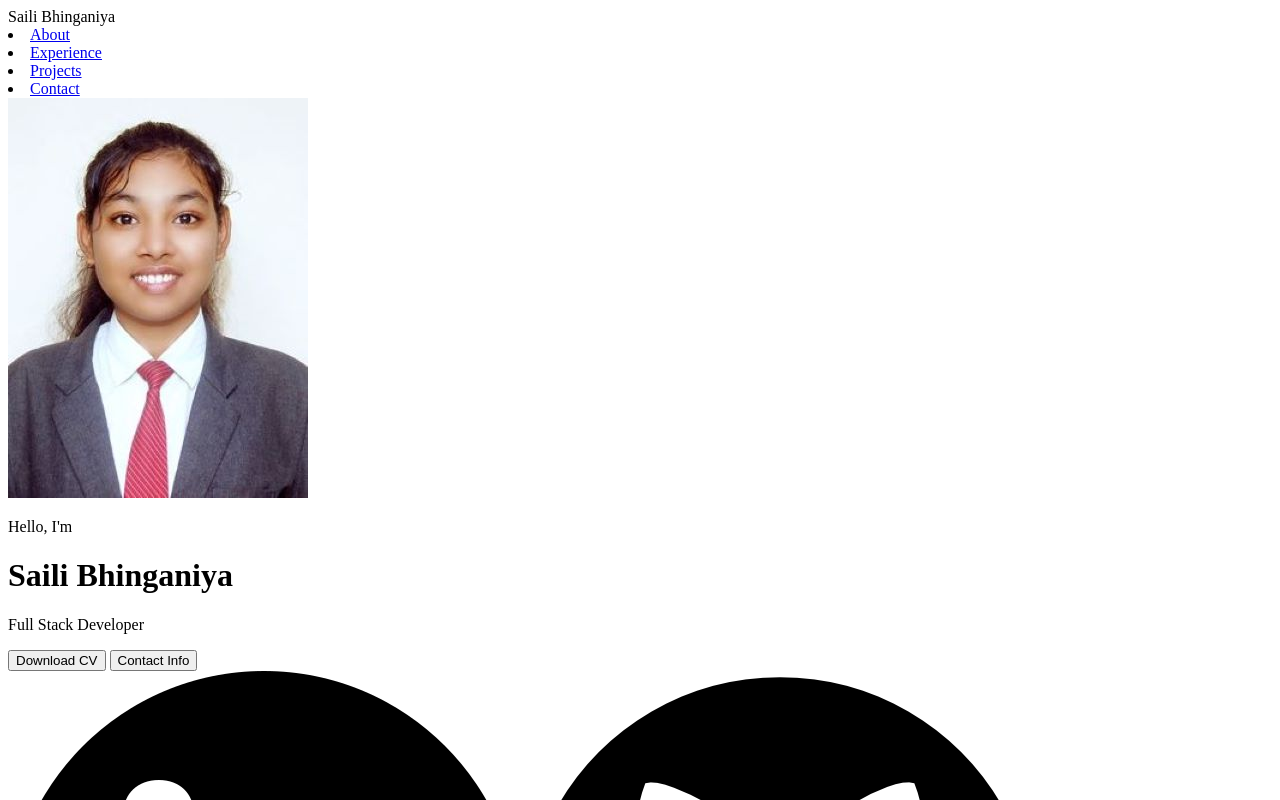
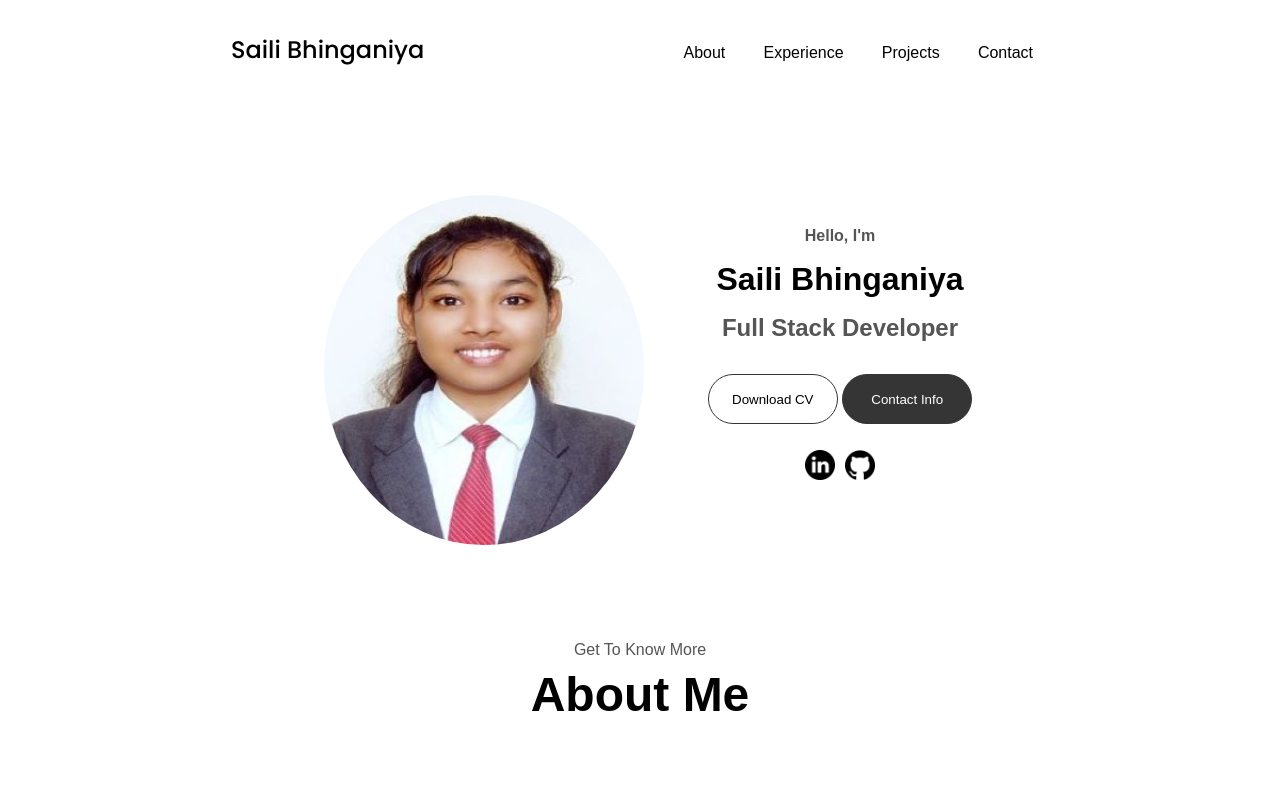
Before and after one commit to sailibhinganiya/personal-portfolio, a plain HTML site: page index.html in a window 1280 px wide. Shown: the top 800 px of the page. Drawn offline with Linux system fonts and the light colour scheme; a script that the page names is missing.

Commit message:
Update index.html

```diff
--- a/index.html
+++ b/index.html
@@ -6,7 +6,7 @@
     <meta http-equiv='X-UA-Compatible' content='IE=edge'>
     <title>Page Title</title>
     <meta name='viewport' content='width=device-width, initial-scale=1'>
-    <link rel='stylesheet' type='text/css' media='screen' href='style1.css'>
+    <link rel='stylesheet' type='text/css' media='screen' href='style.css'>
     <script src='main.js'></script>
     <link rel="preconnect" href="https://fonts.googleapis.com">
     <link rel="preconnect" href="https://fonts.gstatic.com" crossorigin>
```
